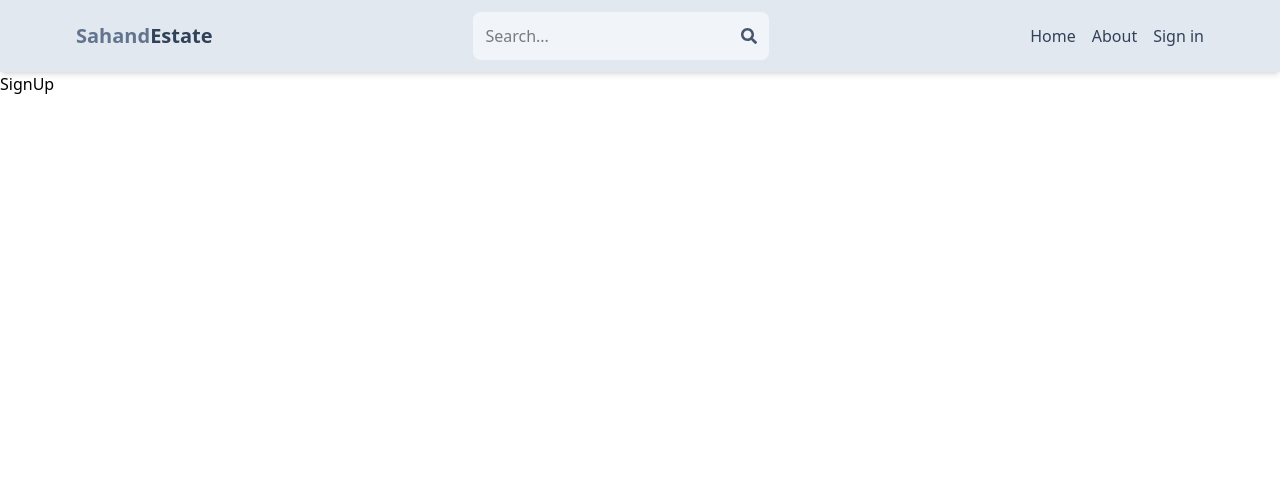
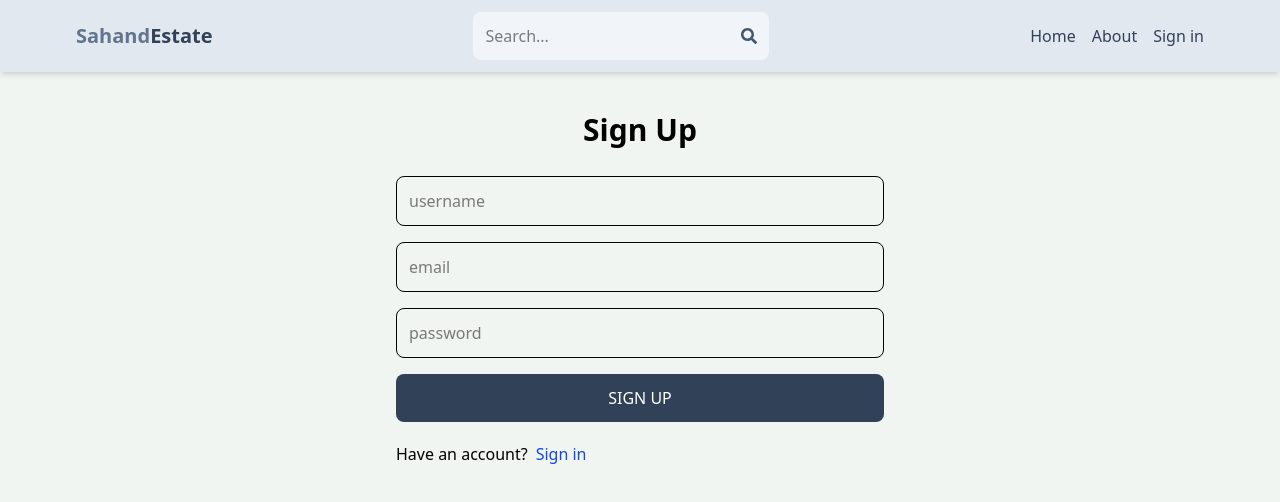
Before and after one commit to AyeshaTariq21/mern-estate, a React (Vite) app in the folder client/: page /sign-up in a window 1280 px wide. Shown: the top 502 px of the page. Built offline with nearby package versions, Linux system fonts and the light colour scheme.

Commit message:
complete sign up page ui

```diff
--- a/client/src/index.css
+++ b/client/src/index.css
@@ -1 +1,5 @@
 @import "tailwindcss";
+
+body{
+   background-color: rgb(241, 245, 241);
+}
--- a/client/src/pages/SignUp.jsx
+++ b/client/src/pages/SignUp.jsx
@@ -1,8 +1,22 @@
-import React from 'react'
+import { Link } from "react-router-dom"
 
 function SignUp() {
   return (
-    <div>SignUp</div>
+    <div className="p-3 max-w-lg mx-auto">
+      <h1 className="text-3xl text-center font-semibold my-7">Sign Up</h1>
+      <form className="flex flex-col gap-4">
+        <input type="text" placeholder="username" className="border p-3 rounded-lg" id="username" />
+        <input type="email" placeholder="email" className="border p-3 rounded-lg" id="email" />
+        <input type="password" placeholder="password" className="border p-3 rounded-lg" id="password" />
+        <button className="bg-slate-700 text-white p-3 rounded-lg uppercase hover:opacity-95 disabled:opacity-80">Sign up</button>
+      </form>
+      <div className="flex gap-2 mt-5">
+        <p>Have an account?</p>
+        <Link to={"/sign-in"}>
+        <span className="text-blue-700">Sign in</span>
+        </Link>
+      </div>
+    </div>
   )
 }
 
```
